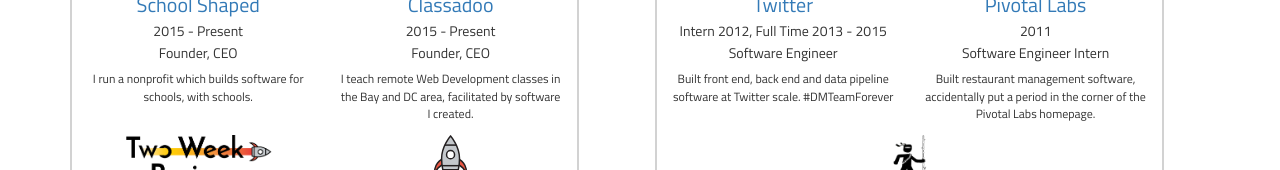
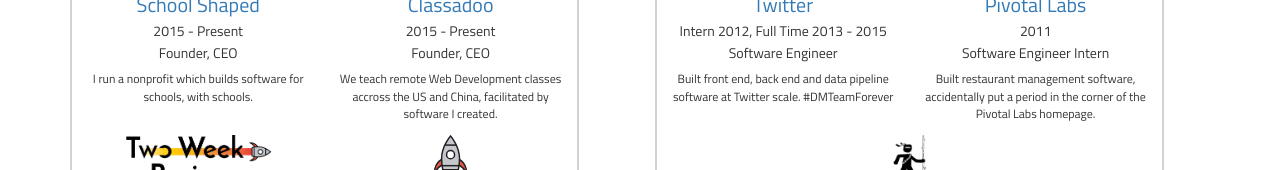
Before and after one commit to runnedrun/runnedrun.github.io, a plain HTML site: page index.html in a window 1280 px wide. Shown: the part 1143-1313 px from the top of the page. Drawn offline with Linux system fonts and the light colour scheme.

Commit message:
updated the classadoo description

```diff
--- a/index.html
+++ b/index.html
@@ -69,7 +69,7 @@
 									<h4 class="activity-heading">Founder, CEO</h4>
 								</div>
 								<div class="job-description">
-									I teach remote Web Development classes in the Bay and DC area, facilitated by software I created.
+									We teach remote Web Development classes accross the US and China, facilitated by software I created.
 								</div>
 							</div>
 						</div>
```
